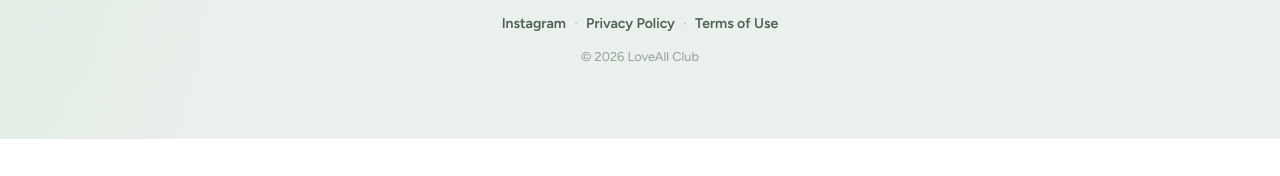
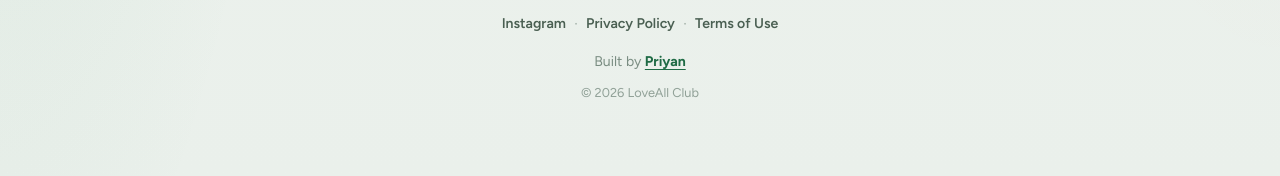
Before and after one commit to Skygazer1111/LoveAllOpen, a website built with Vite: page index.html in a window 1280 px wide. Shown: the part 4354-4530 px from the top of the page. Before the commit the page ends 4493 px from the top, so only its background shows below. Built offline with nearby package versions, Linux system fonts and the light colour scheme; files whose address does not match are found by name.

Commit message:
feat: add footer section with builder credit and updated styles for improved visual appeal; enhance link interactions and overall layout

```diff
--- a/src/styles/index.css
+++ b/src/styles/index.css
@@ -1247,6 +1247,20 @@ h1, h2, h3, h4 {
   color: var(--text-muted);
   opacity: 0.6;
 }
+.footer-built {
+  margin-top: 14px;
+  font-size: 0.88rem;
+  color: var(--text-muted);
+}
+.footer-built a {
+  color: var(--forest);
+  font-weight: 700;
+  text-decoration: underline;
+  text-underline-offset: 3px;
+}
+.footer-built a:hover {
+  color: var(--coral);
+}
 .footer-copyright { color: var(--text-muted); font-size: 0.8rem; margin-top: 10px; opacity: 0.8; }
 
 /* ----- Legal pages ----- */
--- a/src/ui/layout/footer.js
+++ b/src/ui/layout/footer.js
@@ -15,6 +15,10 @@ export function renderFooter() {
         <span class="footer-links-sep" aria-hidden="true">·</span>
         <a href="#/terms">Terms of Use</a>
       </nav>
+      <p class="footer-built">
+        Built by
+        <a href="https://portfolio-priyan.vercel.app/" target="_blank" rel="noopener noreferrer">Priyan</a>
+      </p>
       <p class="footer-copyright">© ${year} LoveAll Club</p>
     </footer>
   `;
```
